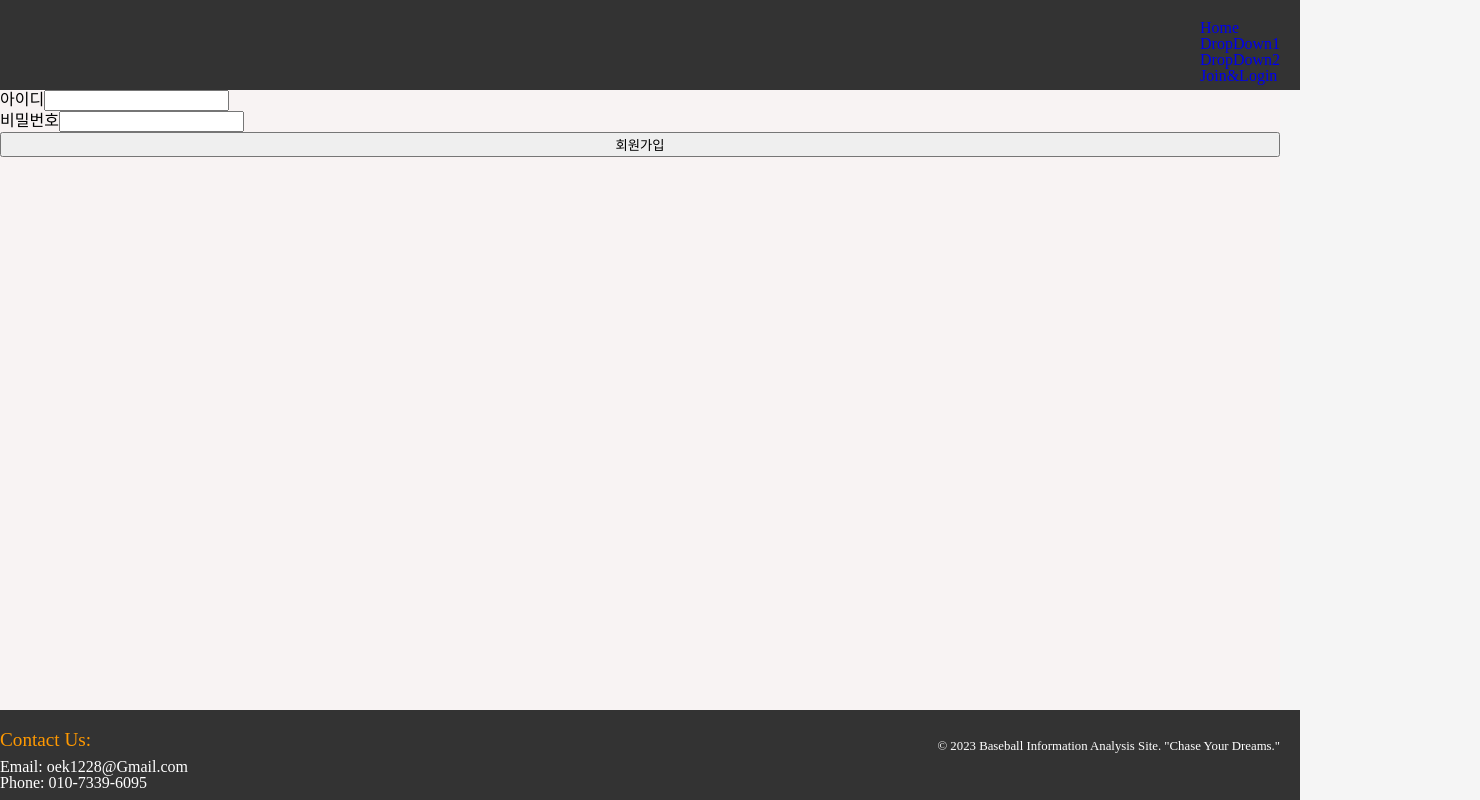
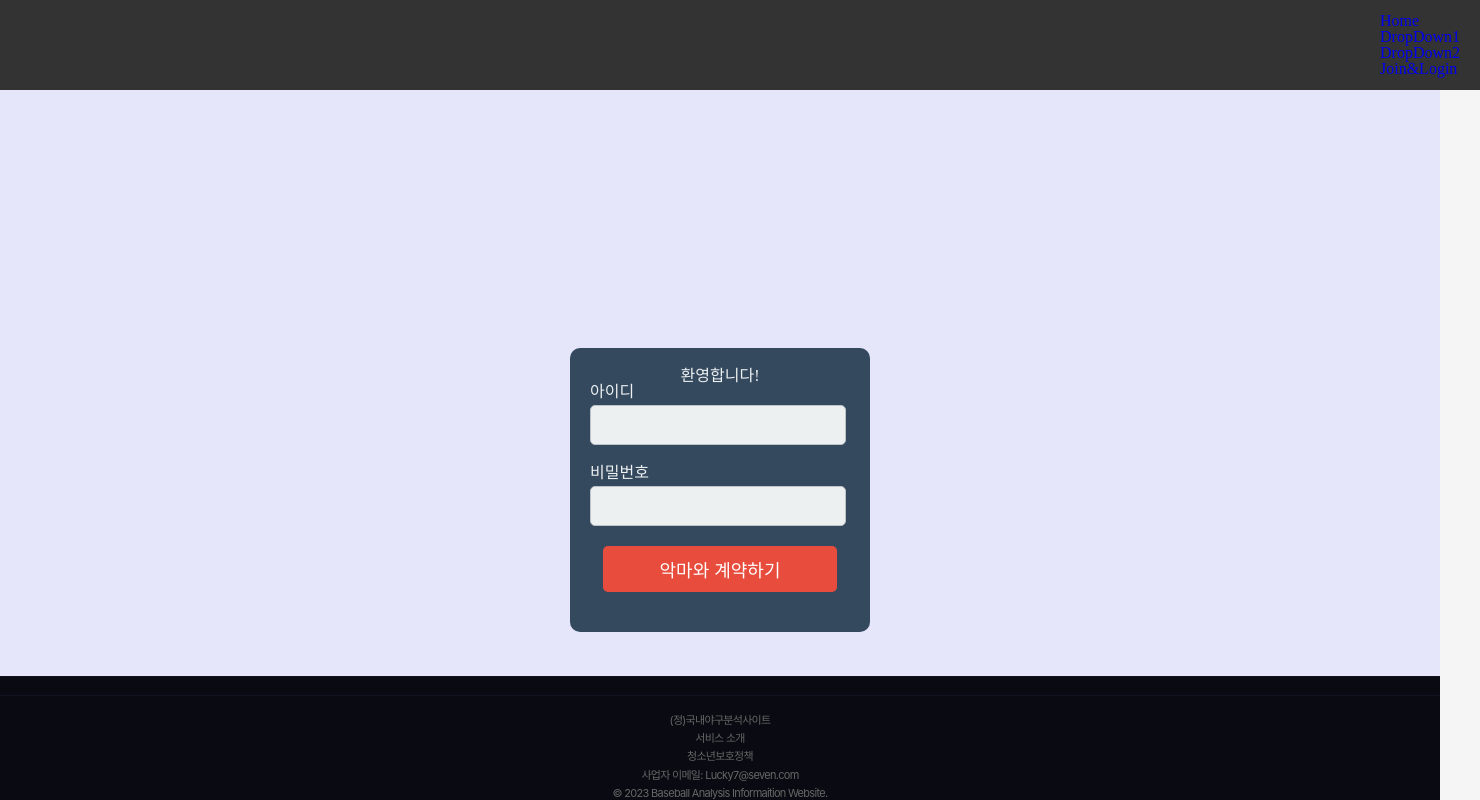
Before and after one commit to OhEunGuel/sportsfront, a React (Create React App) app: page /join in a window 1280 px wide. Shown: the whole page, 1480 px wide, since content can reach past the window. Built offline with nearby package versions, Linux system fonts and the light colour scheme.

Commit message:
mainlayout, footer, login, logout 수정

```diff
--- a/package.json
+++ b/package.json
@@ -7,6 +7,7 @@
     "@testing-library/react": "^13.4.0",
     "@testing-library/user-event": "^13.5.0",
     "axios": "^1.5.1",
+    "bootstrap": "^5.3.2",
     "http-proxy-middleware": "^2.0.6",
     "react": "^18.2.0",
     "react-bootstrap": "^2.9.0",
--- a/src/components/ContactInfo.js
+++ b/src/components/ContactInfo.js
@@ -1,23 +1,23 @@
-import styled from 'styled-components';
+// import React from 'react';
+// import styled from 'styled-components';
 
-const ContactInfo = () => {
-  return (
-    <ContactContainer className="contact-info">
-      <ContactHeader>Contact Us:</ContactHeader>
-      <p>Email: oek1228@Gmail.com</p>
-      <p>Phone: 010-7339-6095</p>
-    </ContactContainer>
-  );
-};
+// const ContactInfo = () => {
+//   return (
+//     <ContactContainer>
+//       <ContactHeader>C:</ContactHeader>
+//     </ContactContainer>
+//   );
+// };
 
-export default ContactInfo;
+// export default ContactInfo;
 
-const ContactContainer = styled.div`
-  text-align: left;
-`;
+// const ContactContainer = styled.div`
+//   text-align: left;
+//   color: #666;
+// `;
 
-const ContactHeader = styled.h3`
-  margin-bottom: 10px;
-  font-size: 1.2rem;
-  color: #ff9900;
-`;
+// const ContactHeader = styled.h3`
+//   margin-bottom: 10px;
+//   font-size: 1.2rem;
+//   color: #ff9900;
+// `;
--- a/src/components/CopyrightInfo .js
+++ /dev/null
@@ -1,19 +0,0 @@
-import styled from 'styled-components';
-
-const CopyrightInfo = () => {
-  return (
-    <CopyrightContainer>
-      <p>&copy; 2023 Baseball Information Analysis Site. "Chase Your Dreams."</p>
-
-    </CopyrightContainer>
-  );
-};
-
-export default CopyrightInfo;
-
-const CopyrightContainer = styled.div`
-  display: flex;
-  padding: 10px 0;
-  color: white;
-  font-size: 0.8rem;
-`;
--- /dev/null
+++ b/src/components/CopyrightInfo.js
@@ -0,0 +1,17 @@
+import React from 'react';
+import styled from 'styled-components';
+
+const CopyrightInfo = () => {
+  return (
+    <CopyrightContainer>
+      <p>&copy; 2023 Baseball Analysis Informaition Website.</p>
+    </CopyrightContainer>
+  );
+};
+
+export default CopyrightInfo;
+
+export const CopyrightContainer = styled.div`
+  text-align: center;
+  color: #666;
+`;
--- a/src/components/SignIn.js
+++ b/src/components/SignIn.js
@@ -1,5 +1,67 @@
-import { useState } from "react";
-import {login} from "../api/AuthAPI";
+import React, { useState } from "react";
+import { login } from "../api/AuthAPI";
+import styled from "styled-components";
+
+const FormContainer = styled.div`
+  background-color: #e6e6fa;
+  display: flex;
+  justify-content: center;
+  align-items: center;
+  height: 100vh;
+`;
+
+const FormWrapper = styled.div`
+  background-color: #34495e;
+  padding: 20px;
+  border-radius: 10px;
+  text-align: center;
+  width: 260px;
+  max-width: 100%;
+`;
+
+const Form = styled.form`
+  .form-group {
+    margin-bottom: 20px;
+    text-align: left;
+  }
+
+  label {
+    display: block;
+    margin-bottom: 5px;
+    color: #ecf0f1;
+  }
+
+  input[type="text"],
+  input[type="password"] {
+    width: 90%;
+    padding: 10px;
+    font-size: 16px;
+    border: 1px solid #bdc3c7;
+    border-radius: 5px;
+    background-color: #ecf0f1;
+    color: #2c3e50;
+  }
+
+  button {
+    display: block;
+    width: 90%;
+    margin-top: 20px;
+    margin-left: auto;
+    margin-right: auto;
+    padding: 10px;
+    font-size: 18px;
+    background-color: #4caf50;
+    color: white;
+    border: none;
+    border-radius: 5px;
+    cursor: pointer;
+    transition: background-color 0.3s ease;
+
+    &:hover {
+      background-color: #45a049;
+    }
+  }
+`;
 
 export default function SignIn() {
   const [values, setValues] = useState({
@@ -7,43 +69,57 @@ export default function SignIn() {
     password: "",
   });
 
-    const handleChange = async (e) => {
-        setValues({...values,
+  const handleChange = (e) => {
+    setValues({
+      ...values,
       [e.target.id]: e.target.value,
     });
-    }
+  };
 
-    const handleSubmit = async (e) => {
+  const handleSubmit = (e) => {
     login(values)
       .then((response) => {
         localStorage.clear();
-                localStorage.setItem('tokenType', response.tokenType);
-                localStorage.setItem('accessToken', response.accessToken);
-                localStorage.setItem('refreshToken', response.refreshToken);
+        localStorage.setItem("tokenType", response.tokenType);
+        localStorage.setItem("accessToken", response.accessToken);
+        localStorage.setItem("refreshToken", response.refreshToken);
         window.location.href = `/`;
-            }).catch((error) => {
+      })
+      .catch((error) => {
         console.log(error);
       });
     e.preventDefault();
-    }
+  };
 
   return (
-        <div className="d-flex justify-content-center" style={{ minHeight: "100vh" }}>
-            <div className="align-self-center">
-                <form onSubmit={handleSubmit}>
-                    <div className="form-group" style={{ minWidth: "25vw" }}>
+    <FormContainer>
+      <FormWrapper>
+        <Form onSubmit={handleSubmit}>
+          <div className="form-group">
             <label htmlFor="username">아이디</label>
-                        <input type="text" className="form-control" id="name" onChange={handleChange} value={values.name} />
+            <input
+              type="text"
+              className="form-control"
+              id="name"
+              onChange={handleChange}
+              value={values.name}
+            />
           </div>
-                    <div className="form-group" style={{ minWidth: "25vw" }}>
+          <div className="form-group">
             <label htmlFor="password">비밀번호</label>
-                        <input type="password" className="form-control" id="password" onChange={handleChange} value={values.password} />
+            <input
+              type="password"
+              className="form-control"
+              id="password"
+              onChange={handleChange}
+              value={values.password}
+            />
           </div>
-                    <div className="form-group" style={{ minWidth: "25vw" }}>
-                        <button type="button" onClick={handleSubmit} style={{ width: "100%"}}>로그인</button>
+          <div className="form-group">
+            <button type="submit">로그인</button>
           </div>
-                </form>
-            </div>
-        </div>
+        </Form>
+      </FormWrapper>
+    </FormContainer>
   );
 }
--- a/src/components/SignUp.js
+++ b/src/components/SignUp.js
@@ -1,5 +1,70 @@
-import { useState } from "react";
-import {signUp} from "../api/AuthAPI";
+import React, { useState } from "react";
+import { signUp } from "../api/AuthAPI";
+import styled from "styled-components";
+
+const FormContainer = styled.div`
+  background-color: #e6e6fa; /* 배경색 추가 */
+  display: flex;
+  justify-content: center;
+  align-items: center;
+  height: 100vh;
+`;
+
+const FormWrapper = styled.div`
+  background-color: #34495e;
+  padding: 20px;
+  border-radius: 10px;
+  text-align: center;
+  width: 260px;
+  max-width: 100%;
+`;
+
+const Form = styled.form`
+  .form-group {
+    margin-bottom: 20px;
+    text-align: left;
+  }
+
+  label {
+    display: block;
+    margin-bottom: 5px;
+    color: #ecf0f1;
+  }
+
+  input[type="text"],
+  input[type="password"] {
+    width: 90%;
+    padding: 10px;
+    font-size: 16px;
+    border: 1px solid #bdc3c7;
+    border-radius: 5px;
+    background-color: #ecf0f1;
+    color: #2c3e50;
+  }
+
+  button {
+    display: block;
+    width: 90%;
+    margin-top: 20px;
+    margin-left: auto;
+    margin-right: auto;
+    margin-bottom: 20;
+    padding: 10px;
+    font-size: 18px;
+    background-color: #e74c3c;
+    color: white;
+    border: none;
+    border-radius: 5px;
+    cursor: pointer;
+    transition: background-color 0.3s ease;
+  }
+
+
+   button:hover {
+    background-color: #e74c3c;
+}
+  }
+`;
 
 export default function SignUp() {
   const [values, setValues] = useState({
@@ -7,44 +72,54 @@ export default function SignUp() {
     password: "",
   });
 
-    const handleChange = async (e) => {
-        setValues({...values,
+  const handleChange = (e) => {
+    setValues({
+      ...values,
       [e.target.id]: e.target.value,
     });
-    }
+  };
 
   const handleSubmit = async (e) => {
-        signUp(values)
-            .then((response) => {
-                if (!response.data){
-                    alert("이미 가입된 ID 입니다.")
-                }else{
-                    alert("가입 성공")
-                    window.location.href = `/Login`;
+    e.preventDefault();
+    try {
+      const response = await signUp(values);
+      // 회원가입 성공 로직 추가
+    } catch (error) {
+      // 오류 처리 로직 추가
+      console.error(error);
     }
-            }).catch((error) => {
-            console.log(error);
-        });
-        e.preventDefault()
-    }
+  };
 
   return (
-        <div className="d-flex justify-content-center" style={{ minHeight: "100vh" }}>
-            <div className="align-self-center">
-                <form onSubmit={handleSubmit}>
-                    <div className="form-group" style={{ minWidth: "25vw" }}>
+    <FormContainer>
+      <FormWrapper>
+        <h2 style={{ color: "#ecf0f1" }}>환영합니다!</h2>
+        <Form onSubmit={handleSubmit}>
+          <div className="form-group">
             <label htmlFor="username">아이디</label>
-                        <input type="text" className="form-control" id="name" onChange={handleChange} value={values.name} />
+            <input
+              type="text"
+              className="form-control"
+              id="name"
+              onChange={handleChange}
+              value={values.name}
+            />
           </div>
-                    <div className="form-group" style={{ minWidth: "25vw" }}>
+          <div className="form-group">
             <label htmlFor="password">비밀번호</label>
-                        <input type="password" className="form-control" id="password" onChange={handleChange} value={values.password} />
+            <input
+              type="password"
+              className="form-control"
+              id="password"
+              onChange={handleChange}
+              value={values.password}
+            />
           </div>
-                    <div className="form-group" style={{ minWidth: "25vw" }}>
-                        <button type="button" onClick={handleSubmit} style={{ width: "100%"}}>회원가입</button>
+          <div className="form-group">
+            <button type="submit">악마와 계약하기</button>
           </div>
-                </form>
-            </div>
-        </div>
+        </Form>
+      </FormWrapper>
+    </FormContainer>
   );
 }
--- a/src/pages/layout/Footer.js
+++ b/src/pages/layout/Footer.js
@@ -1,11 +1,14 @@
+import React from 'react';
 import styled from 'styled-components';
-import ContactInfo from '../../components/ContactInfo';
-import CopyrightInfo from '../../components/CopyrightInfo ';
+import CopyrightInfo from '../../components/CopyrightInfo';
 
 const Footer = () => {
   return (
     <FooterContainer>
-      <ContactInfo />
+      <FooterSection>(정)국내야구분석사이트</FooterSection>
+      <FooterSection>서비스 소개</FooterSection>
+      <FooterSection>청소년보호정책</FooterSection>
+      <FooterSection>사업자 이메일: Lucky7@seven.com</FooterSection>
       <CopyrightInfo />
     </FooterContainer>
   );
@@ -13,10 +16,53 @@ const Footer = () => {
 
 export default Footer;
 
-const FooterContainer = styled.nav`
-  width: 100%;
-  height: 50px;
-  display: flex;
-  flex-direction: row;
-  justify-content: space-between;
+const FooterContainer = styled.div`
+  background-attachment: scroll;
+  background-clip: border-box;
+  background-color: rgb(10, 11, 18);
+  background-origin: padding-box;
+  background-position-x: 0%;
+  background-position-y: 0%;
+  background-repeat: repeat;
+  background-size: auto;
+  border-bottom-color: rgb(18, 19, 32);
+  border-bottom-style: none;
+  border-bottom-width: 0px;
+  border-image-outset: 0;
+  border-image-repeat: stretch;
+  border-image-slice: 100%;
+  border-image-source: none;
+  border-image-width: 1;
+  border-left-color: rgb(18, 19, 32);
+  border-left-style: none;
+  border-left-width: 0px;
+  border-right-color: rgb(18, 19, 32);
+  border-right-style: none;
+  border-right-width: 0px;
+  border-top-color: rgb(18, 19, 32);
+  border-top-style: solid;
+  border-top-width: 1px;
+  box-sizing: border-box;
+  clear: both;
+  color: rgb(102, 102, 102);
+  font-family: -apple-system, BlinkMacSystemFont, "Malgun Gothic", "맑은 고딕", "Apple SD Gothic Neo", helvetica, sans-serif;
+  font-size: 11px;
+  letter-spacing: -0.7px;
+  line-height: 13.2px;
+  margin-bottom: 0px;
+  margin-left: 0px;
+  margin-right: 0px;
+  margin-top: 0px;
+  min-width: 1440px;
+  padding-bottom: 0px;
+  padding-left: 0px;
+  padding-right: 0px;
+  padding-top: 18px; /* 조정된 부분: 원래의 36px의 1/2 값 */
+  text-align: center;
+  width: 1440px;
 `;
+
+const FooterSection = styled.div`
+  margin-bottom: 5px;
+  color: #666;
+`;
--- a/src/pages/layout/Header.js
+++ b/src/pages/layout/Header.js
@@ -68,7 +68,8 @@ export const NavbarContainer = styled.nav`
     width: 100%;
     height: 50px;
     display: flex;
-  flex-direction: row;
+    justify-content: space-between; // 가로로 균등하게 배치
+    align-items: center; // 세로로 가운데 정렬
     `;
 
   export const NavbarLinkContainer = styled.div`
@@ -81,4 +82,5 @@ export const NavbarLink = styled(Link)`
     font-family: Arial, Helvetica, sans-serif;
     text-decoration: none;
     margin: 10px;
+    display: inline-block;
 `;
--- a/src/pages/layout/ListLayout.js
+++ b/src/pages/layout/ListLayout.js
@@ -2,25 +2,42 @@ import React from 'react';
 import styled from 'styled-components';
 
 function ListLayout({ children }) {
-    return (
-        <Content>
-            { children }
-        </Content>
-    );
+  return (
+    <Content>
+      {children}
+    </Content>
+  );
 }
 
 export default ListLayout;
 
 const Content = styled.div`
   width: 50%;
-  height: 100%;
-  background-color: ${(props) => props.theme.background};
-  overflow: auto;
+  height: calc(100vh - 68px);
+  background-size: 1920px auto;
+  background-color: #ffffcc;
+  background-position: 50% 0;
+  background-repeat: repeat-x;
+  padding: 40px 0 36px;
+  overflow-y: scroll;
+  padding: 24px 4px 48px 10px;
+  overscroll-behavior: contain;
+  border: black 1px dashed;
+  margin: auto;
+  padding-top: 24px;
+  box-sizing: border-box;
   -ms-overflow-style: none;
   scrollbar-width: none;
   &::-webkit-scrollbar {
     display: none;
   }
-  border: black 1px dashed;
-  margin: auto;
+
+  /* Reset default styles */
+  margin: 0;
+  padding: 0;
+  font-size: 13px;
+  font-family: -apple-system, BlinkMacSystemFont, "Malgun Gothic", "맑은 고딕", "Apple SD Gothic Neo", helvetica, sans-serif;
+  line-height: 1.2;
+  letter-spacing: -0.7px;
+  color: #666;
 `;
--- a/src/pages/layout/MainLayout.js
+++ b/src/pages/layout/MainLayout.js
@@ -3,7 +3,82 @@ import styled from 'styled-components';
 import Header from './Header';
 import Footer from './Footer';
 
-function MainLayout({ children }) {
+const Container = styled.div`
+  min-width: 1440px;
+  height: 100vh;
+  background-color: ${(props) => props.theme.background};
+  display: flex;
+  align-items: row;
+  flex-direction: column;
+`;
+
+const HeaderBar = styled.header`
+  width: 100%;
+  background-color: #333;
+  color: white;
+  padding: 20px;
+  display: flex;
+  justify-content: flex-end;
+  align-items: center;
+  flex-direction: row;
+`;
+
+const Content = styled.div`
+  width: 100%;
+  height: 100%;
+  background-color: #e6e6fa;
+  overflow: auto;
+  -ms-overflow-style: none;
+  scrollbar-width: none;
+  &::-webkit-scrollbar {
+    display: none;
+  }
+`;
+
+const FooterBar = styled.div`
+  width: 100%;
+  background-attachment: scroll;
+  background-clip: border-box;
+  background-color: rgb(10, 11, 18);
+  background-image: none;
+  background-origin: padding-box;
+  background-position-x: 0%;
+  background-position-y: 0%;
+  background-repeat: repeat;
+  background-size: auto;
+  border-bottom-color: rgb(18, 19, 32);
+  border-bottom-style: none;
+  border-bottom-width: 0px;
+  border-left-color: rgb(18, 19, 32);
+  border-left-style: none;
+  border-left-width: 0px;
+  border-right-color: rgb(18, 19, 32);
+  border-right-style: none;
+  border-right-width: 0px;
+  border-top-color: rgb(18, 19, 32);
+  border-top-style: solid;
+  border-top-width: 1px;
+  box-sizing: border-box;
+  clear: both;
+  color: rgb(102, 102, 102);
+  font-family: -apple-system, BlinkMacSystemFont, "Malgun Gothic", "맑은 고딕", "Apple SD Gothic Neo", helvetica, sans-serif;
+  font-size: 11px;
+  letter-spacing: -0.7px;
+  line-height: 13.2px;
+  margin-bottom: 0px;
+  margin-left: 0px;
+  margin-right: 0px;
+  margin-top: 0px;
+  min-width: 1440px;
+  padding-bottom: 0px;
+  padding-left: 0px;
+  padding-right: 0px;
+  padding-top: 18px; /* 조정된 부분: 원래의 36px의 1/2 값 */
+  text-align: center;
+  width: 1440px;
+`;
+
+const MainLayout = ({ children }) => {
   return (
     <Container>
       <HeaderBar>
@@ -20,42 +95,3 @@ function MainLayout({ children }) {
 }
 
 export default MainLayout;
-
-const Container = styled.div`
-  height: 100vh;
-  background-color: ${(props) => props.theme.background};
-  display: flex;
-  align-items: center;
-  flex-direction: column;
-`;
-
-const HeaderBar = styled.header`
-  width: 100%;
-  background-color: #333;
-  color: white;
-  padding: 20px;
-  display: flex;
-  justify-content: flex-end;
-  align-items: center;
-`;
-
-const Content = styled.div`
-  width: 100%;
-  height: 100%;
-  background-color: ${(props) => props.theme.background};
-  overflow: auto;
-  -ms-overflow-style: none;
-  scrollbar-width: none;
-  &::-webkit-scrollbar {
-    display: none;
-  }
-`;
-
-const FooterBar = styled.div`
-  width: 100%;
-  background-color: #333;
-  color: white;
-  padding: 20px;
-  display: flex;
-  justify-content: center;
-`;
--- a/src/pages/layout/SidebarLeftLayout.js
+++ b/src/pages/layout/SidebarLeftLayout.js
@@ -13,14 +13,20 @@ export default SidebarLayout;
 
 const Content = styled.div`
   width: 10%;
-  height: 80%;
-  background-color: ${(props) => props.theme.background};
+  height: calc(100vh - 68px); /* 68px은 상단 헤더의 높이를 나타냅니다. */
+  background-color: #ffffcc;
   overflow: auto;
   -ms-overflow-style: none;
   scrollbar-width: none;
   &::-webkit-scrollbar {
     display: none;
   }
-  border: black 1px dashed;
+  padding: 24px 4px 48px 10px;
+  overscroll-behavior: contain;
+  font-family: -apple-system, BlinkMacSystemFont, "Malgun Gothic", "맑은 고딕", "Apple SD Gothic Neo", helvetica, sans-serif;
+  line-height: 1.2;
+  letter-spacing: -.7px;
+  color: #666;
+  border: 1px solid black; /* 예시로 테두리 추가 */
   float: left;
 `;
--- a/src/pages/layout/SidebarRightLayout.js
+++ b/src/pages/layout/SidebarRightLayout.js
@@ -14,13 +14,42 @@ export default SidebarRightLayout;
 const Content = styled.div`
   width: 10%;
   height: 80%;
-  background-color: ${(props) => props.theme.background};
-  overflow: auto;
-  -ms-overflow-style: none;
-  scrollbar-width: none;
-  &::-webkit-scrollbar {
-    display: none;
-  }
-  border: black 1px dashed;
-  float:right;
+  background-color: #ffffcc;
+  border-bottom-color: rgb(188, 232, 241);
+  border-bottom-left-radius: 4px;
+  border-bottom-right-radius: 4px;
+  border-bottom-style: solid;
+  border-bottom-width: 1px;
+  border-image-outset: 0;
+  border-image-repeat: stretch;
+  border-image-slice: 100%;
+  border-image-source: none;
+  border-image-width: 1;
+  border-left-color: rgb(188, 232, 241);
+  border-left-style: solid;
+  border-left-width: 1px;
+  border-right-color: rgb(188, 232, 241);
+  border-right-style: solid;
+  border-right-width: 1px;
+  border-top-color: rgb(188, 232, 241);
+  border-top-left-radius: 4px;
+  border-top-right-radius: 4px;
+  border-top-style: solid;
+  border-top-width: 1px;
+  box-shadow: rgba(0, 0, 0, 0.05) 0px 1px 2px 0px;
+  box-sizing: border-box;
+  color: rgb(51, 51, 51);
+  display: block;
+  font-family: Tahoma, sans-serif;
+  font-size: 14px;
+  line-height: 20px;
+  margin-bottom: 20px;
+  margin-left: 0px;
+  margin-right: 0px;
+  margin-top: 15px;
+  padding-bottom: 0px;
+  padding-left: 0px;
+  padding-right: 0px;
+  padding-top: 0px;
+  float: right;
 `;
```
Also changed, not shown: 1 other file (tests, documents, lock files or other folders). Lines whose indentation alone changed are shown as unchanged.
